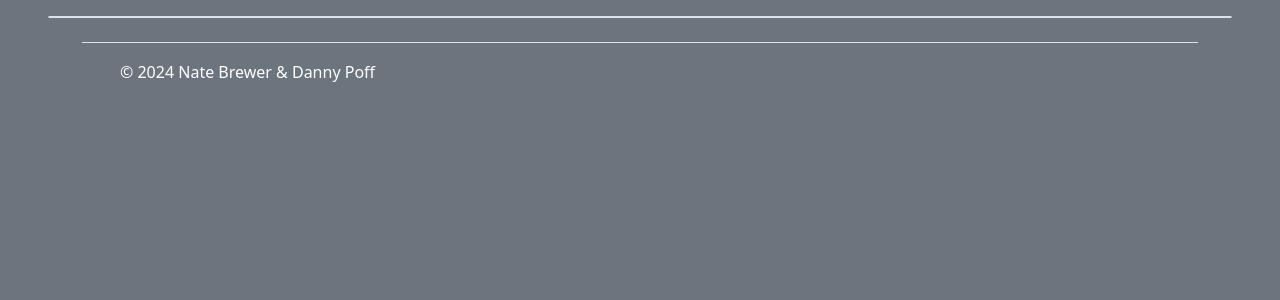
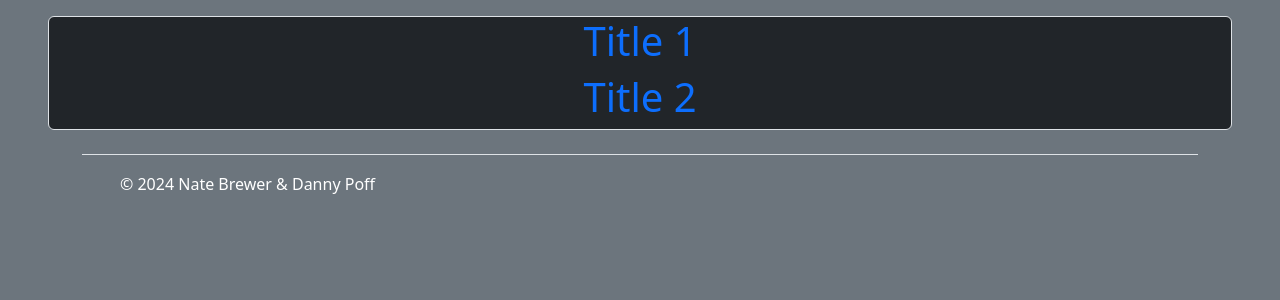
Before and after one commit to brewern5/ASE230-FinalProject, a PHP site: page / in a window 1280 px wide. Shown: the part 129-429 px from the top of the page. Run offline with PHP 8.4, Linux system fonts and the light colour scheme.

Commit message:
Add files via upload

```diff
--- a/index.php
+++ b/index.php
@@ -5,13 +5,13 @@
 require_once('auth.php');
 
 //opens json to print post info
-$contents=file_get_contents("posts.json");
-$blogdata=json_decode($contents,true);
+$contents=file_get_contents("entity/posts.json.php");
+$blogdata=json_decode(substr($contents, 16),true);
 
 
 function displayElement($element,$x) {
 
-    echo '<h1><a href="details.php?x='.$x.'" class="text-decoration-none">'.$element["title"].'</a></h1>';
+    echo '<h1><a href="entity/detail.php?x='.$x.'" class="text-decoration-none">'.$element["title"].'</a></h1>';
 
 }
 ?>
@@ -42,7 +42,7 @@ function displayElement($element,$x) {
                     <ul class="nav col-12 col-lg-auto me-lg-auto mb-2 justify-content-center mb-md-0">
 
                         <li><a href="index.php" class="nav-link px-2">Home</a></li>
-                        <li><a href="detail.php" class="nav-link px-2">Posts</a></li>
+                        <li><a href="entity/index.php?x=new" class="nav-link px-2">Posts</a></li>
                         <li><a href="post.php" class="nav-link px-2">My Posts</a></li>
                     </ul>
 
@@ -81,7 +81,7 @@ function displayElement($element,$x) {
         </header>
 
 
-        <div class="border rounded bg-dark mx-5 jumbotron text-center">
+        <div class="border rounded bg-dark mx-5 jumbotron text-center text-white">
             <?php for($x=0;$x<count($blogdata);$x++) displayElement($blogdata[$x],$x); ?>
         </div>
     </body>
```
